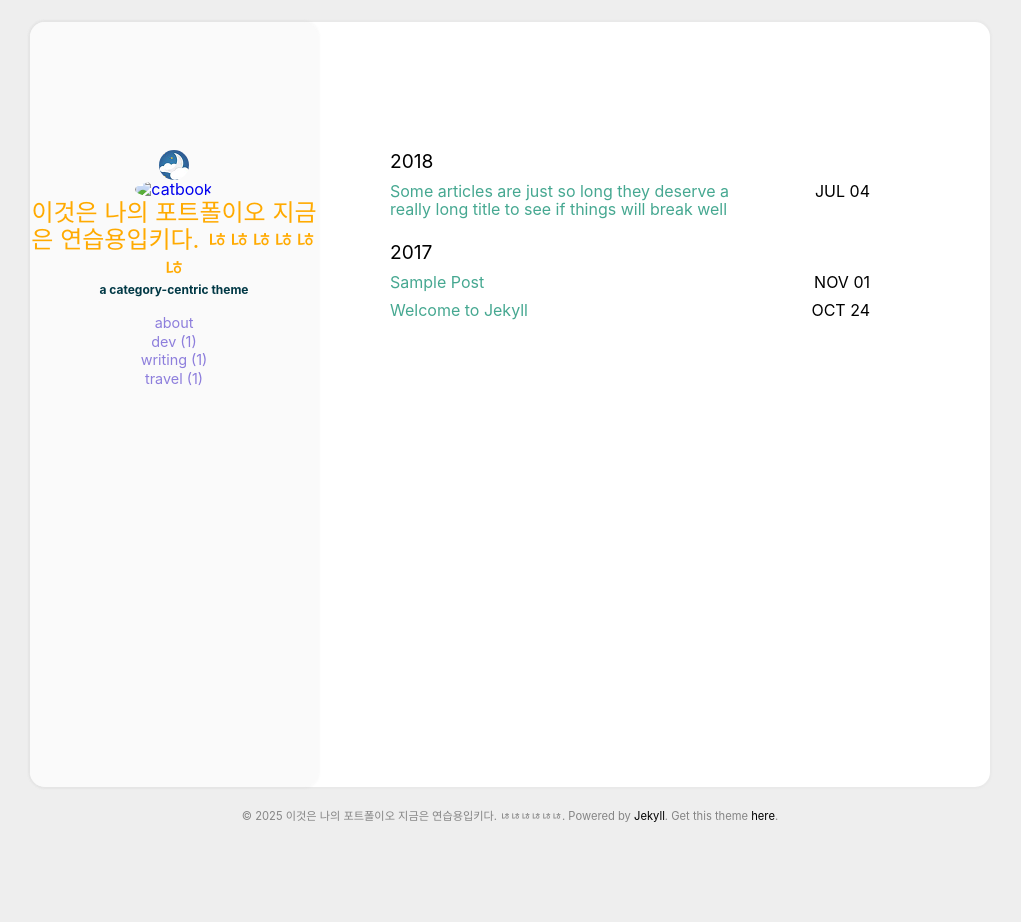
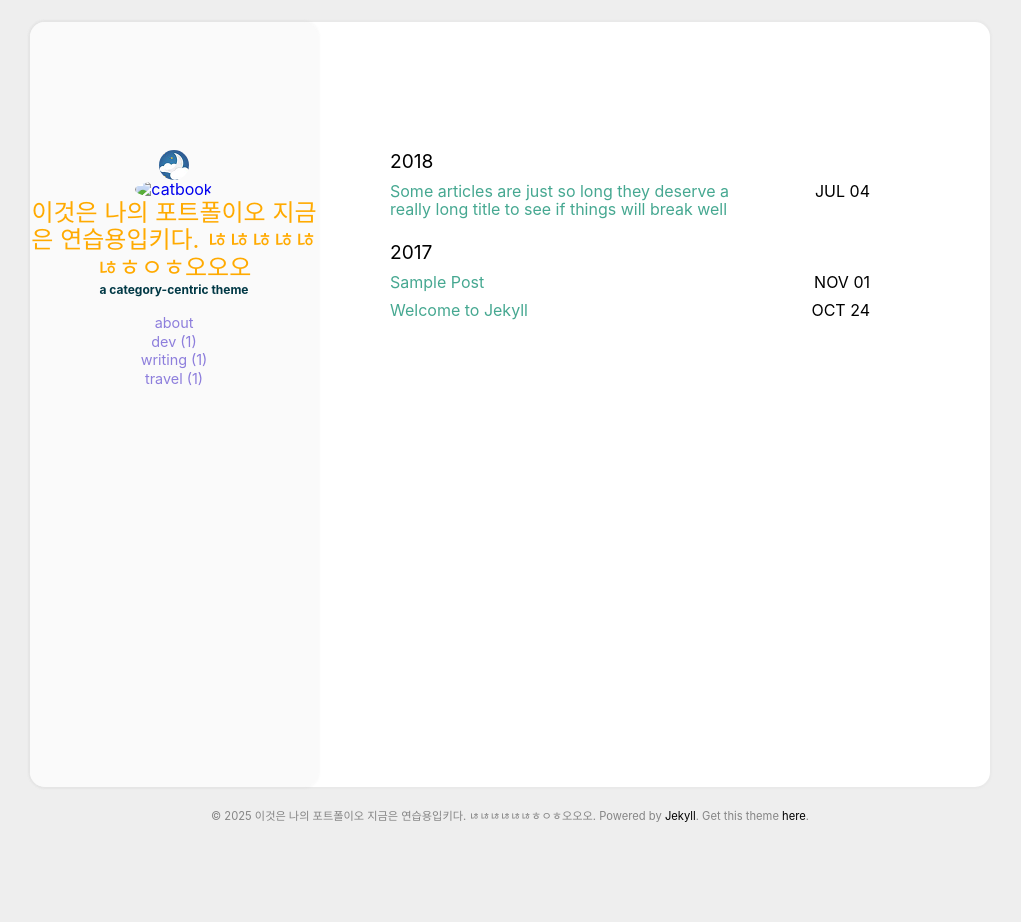
Before and after one commit to J-2025-or/nohello-copy, a Jekyll site: the page built from index.html, in a window 1280 px wide. Shown: the whole page, without its empty margins (130-1151 px from the left). Built offline with Jekyll 4.4.1, drawn with Linux system fonts in a browser that asks for light colours.

Commit message:
Update _config.yml

```diff
--- a/_config.yml
+++ b/_config.yml
@@ -18,7 +18,7 @@ cusdis:
     app_id: #your cusdis app_id
 
 user:
-  name: 이것은 나의 포트폴이오 지금은 연습용입키다. ㄶㄶㄶㄶㄶㄶ
+  name: 이것은 나의 포트폴이오 지금은 연습용입키다. ㄶㄶㄶㄶㄶㄶㅎㅇㅎ오오오
   picAlt: "catbook"
   job: a category-centric theme
   aboutme: true # comment this out if you don't need the 'about' page.
```
